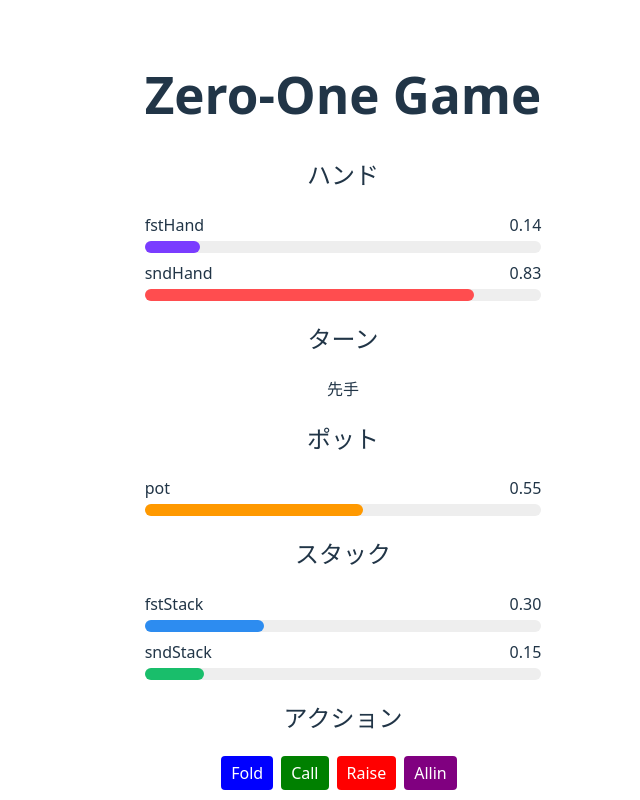
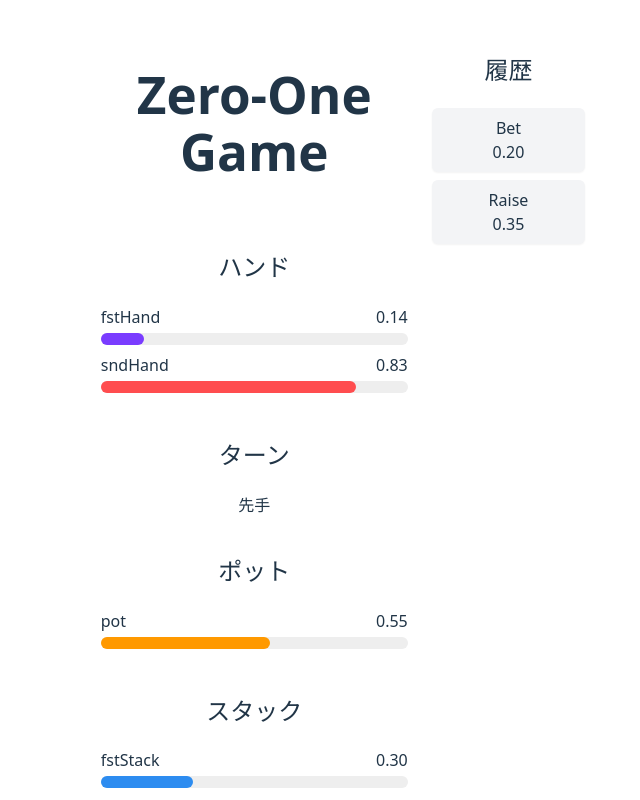
Before and after one commit to OishiMugicha/zero-one-game-webapp, a React (Vite) app: page / in a window 1280 px wide. Shown: the top 800 px of the page, without its empty margins (297-937 px from the left). Built offline with nearby package versions, Linux system fonts and the light colour scheme.

Commit message:
historyを表示

```diff
--- a/src/App.tsx
+++ b/src/App.tsx
@@ -16,7 +16,7 @@ function App() {
 
   const actions = getAvailableActions(history)
   const minValue = Math.abs(fstBetAmount(history) - sndBetAmount(history))
-  const maxValue = 1
+  const maxValue = Math.max(currentFstStack(history), currentSndStack(history))
   const [betAmount, setBetAmount] = useState<number>(minValue)
   const colorStyle = (a: ActionType) => ({
     backgroundColor: a === 'Fold' ? 'blue'
@@ -41,6 +41,12 @@ function App() {
       <div style={barBase}><div style={barFill(value, color)} /></div>
     </div>
   )
+  const badgeStyle = {
+    padding: '8px 12px',
+    background: '#f3f4f6',
+    borderRadius: '6px',
+    boxShadow: '0 1px 2px rgba(0,0,0,0.05)'
+  }
   const handleActionClick = (actionType: ActionType) => {
     const action: Action = actionType === 'Bet' || actionType === 'Raise'
       ? { type: actionType, amount: betAmount }
@@ -59,7 +65,8 @@ function App() {
 
   return (
     <>
-      <div className="container">
+      <div className="container" style={{ display: 'flex', gap: '24px', alignItems: 'flex-start' }}>
+        <div style={{ flex: 2, display: 'flex', flexDirection: 'column', gap: '16px' }}>
           <h1>Zero-One Game</h1>
           <section>
             <h2>ハンド</h2>
@@ -102,6 +109,24 @@ function App() {
             )}
           </section>
         </div>
+        <aside style={{ flex: 1 }}>
+          <h2>履歴</h2>
+          <div style={{ display: 'flex', flexDirection: 'column', gap: '8px' }}>
+            {history.actions.length === 0 ? (
+              <div style={badgeStyle}>アクションはまだありません</div>
+            ) : (
+              history.actions.map((action, idx) => (
+                <div key={idx} style={badgeStyle}>
+                  <div>{action.type}</div>
+                  {'amount' in action && action.amount !== undefined && (
+                    <div>{action.amount.toFixed(2)}</div>
+                  )}
+                </div>
+              ))
+            )}
+          </div>
+        </aside>
+      </div>
     </>
   )
 }
```
Lines whose indentation alone changed are shown as unchanged.
